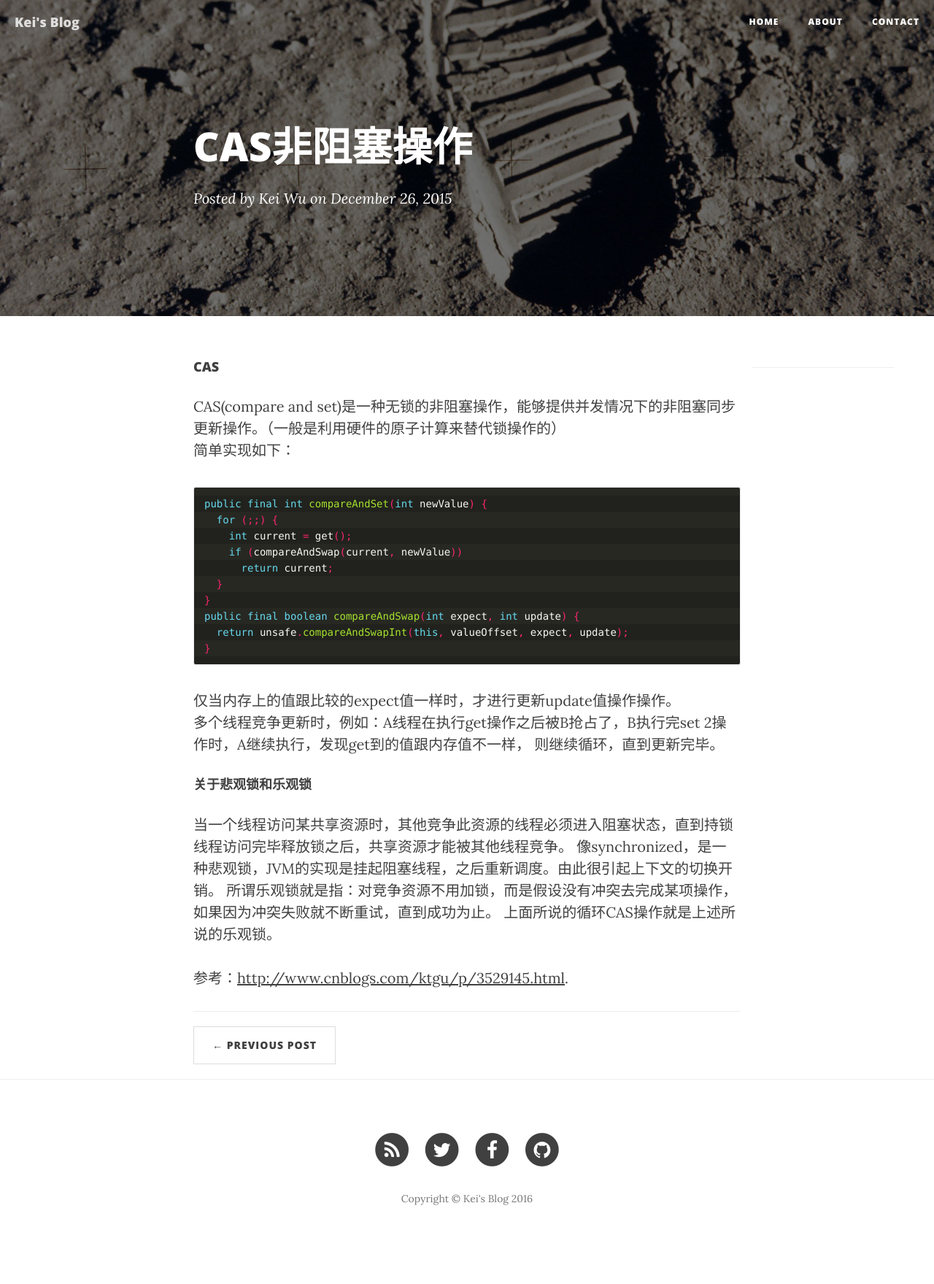
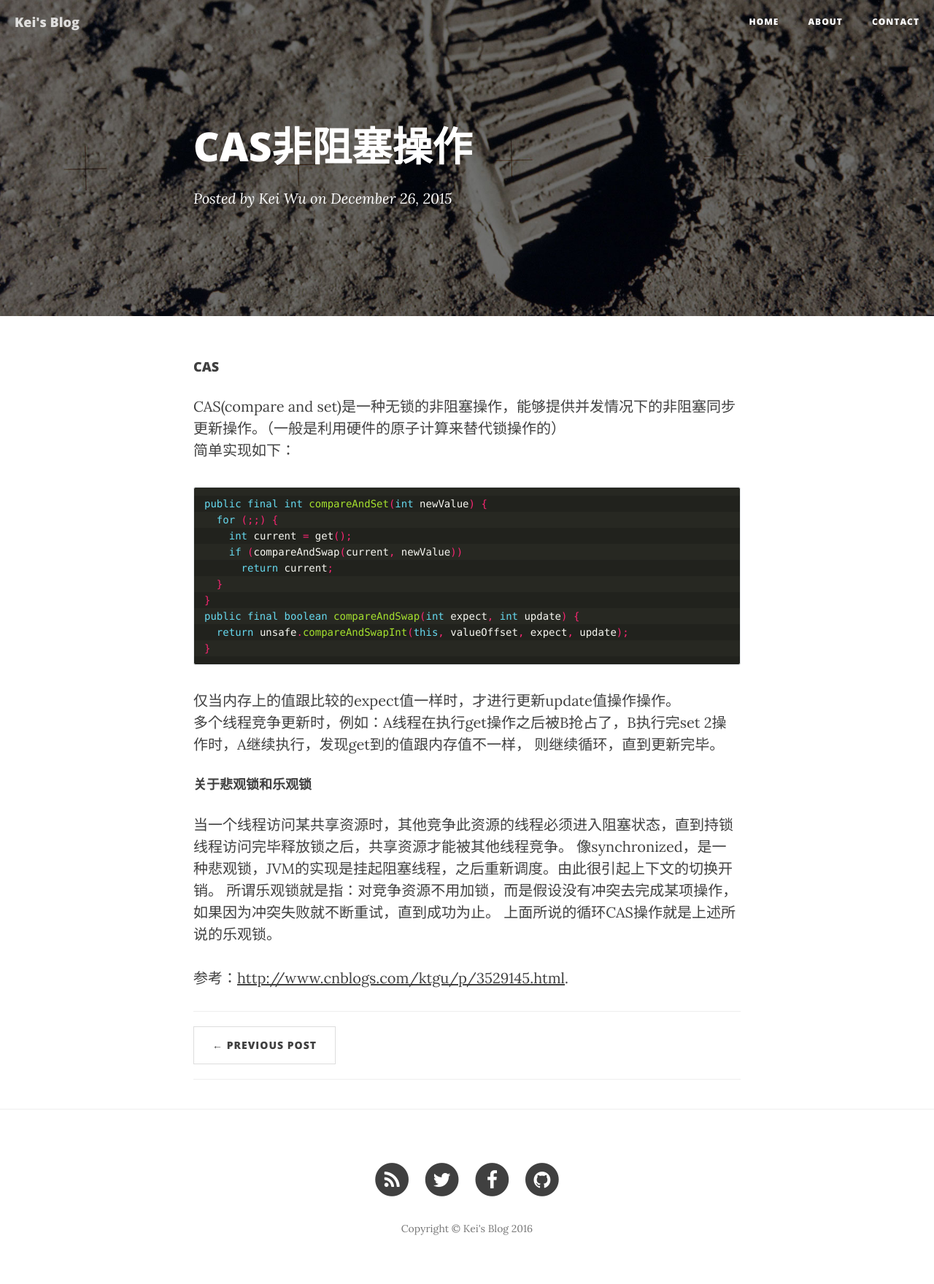
Before and after one commit to scauwjh/blog, a Jekyll site: the page built from _posts/2015-12-26-CAS非阻塞操作.markdown, in a window 1280 px wide. Shown: the whole page at 73% size. Built offline with Jekyll 4.4.1, drawn with Linux system fonts in a browser that asks for light colours; nearby versions of some CDN libraries; comment, search, counter and statistics services are not loaded; before the commit the page ends 1718 px from its top, so only the background shows below that.

Commit message:
Update post.html

```diff
--- a/_layouts/post.html
+++ b/_layouts/post.html
@@ -42,9 +42,11 @@
                     {% endif %}
                 </ul>
 
+		<hr>
+
+            	<div id="disqus_thread"></div>
+
             </div>
-            <hr>
-            <div id="disqus_thread"></div>
         </div>
     </div>
 </article>
```
